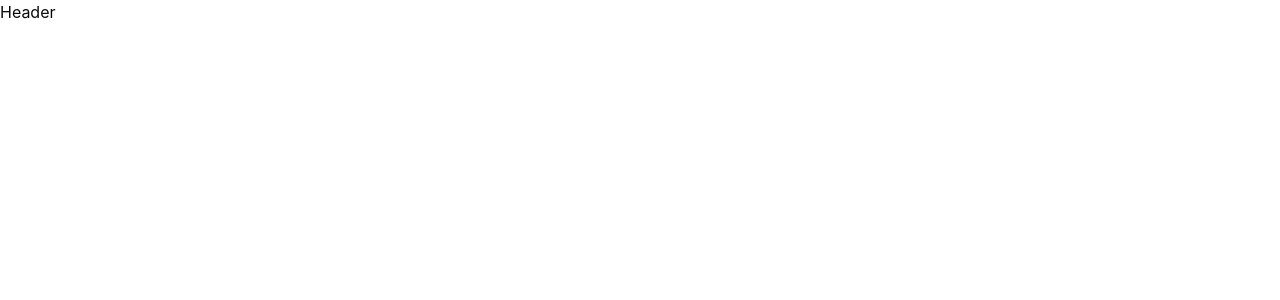
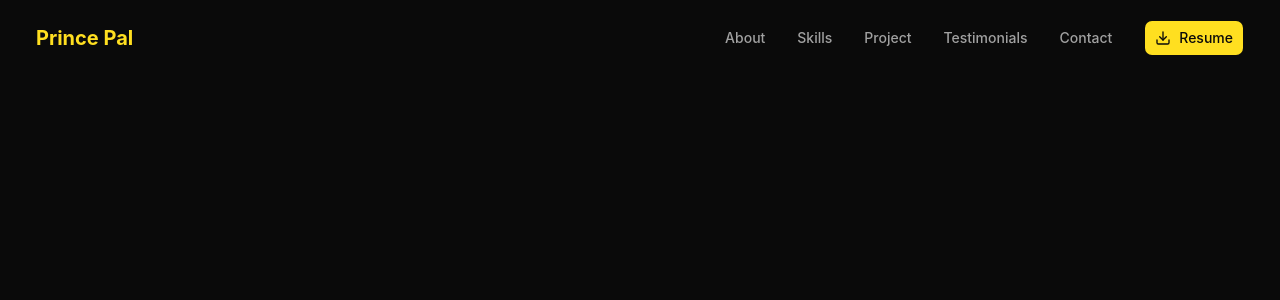
Before and after one commit to princepal09/Portfolio, a React (Vite) app in the folder client/: page / in a window 1280 px wide. Shown: the top 300 px of the page. Built offline with nearby package versions, Linux system fonts and the light colour scheme.

Commit message:
feat : add header section

```diff
--- a/client/package.json
+++ b/client/package.json
@@ -19,6 +19,7 @@
     "cmdk": "^1.1.1",
     "date-fns": "^4.4.0",
     "embla-carousel-react": "^8.6.0",
+    "framer-motion": "^12.40.0",
     "input-otp": "^1.4.2",
     "lucide-react": "^1.18.0",
     "next-themes": "^0.4.6",
--- a/client/src/App.css
+++ b/client/src/App.css
@@ -1,48 +1,31 @@
-@layer base {
-  :root {
-    --background: 0 0% 3.9%;
-    --foreground: 0 0% 98%;
-    --card: 0 0% 3.9%;
-    --card-foreground: 0 0% 98%;
-    --popover: 0 0% 3.9%;
-    --popover-foreground: 0 0% 98%;
-    --primary: 48 96% 53%;
-    --primary-foreground: 0 0% 9%;
-    --secondary: 0 0% 14.9%;
-    --secondary-foreground: 0 0% 98%;
-    --muted: 0 0% 14.9%;
-    --muted-foreground: 0 0% 63.9%;
-    --accent: 48 96% 53%;
-    --accent-foreground: 0 0% 9%;
-    --destructive: 0 62.8% 30.6%;
-    --destructive-foreground: 0 0% 98%;
-    --border: 0 0% 14.9%;
-    --input: 0 0% 14.9%;
-    --ring: 48 96% 53%;
-    --radius: 0.5rem;
-  }
+:root {
+  --background: oklch(0.145 0 0);
+  --foreground: oklch(0.985 0 0);
+
+  --card: oklch(0.145 0 0);
+  --card-foreground: oklch(0.985 0 0);
+
+  --popover: oklch(0.145 0 0);
+  --popover-foreground: oklch(0.985 0 0);
+
+  --primary: oklch(0.905 0.182 98.111);
+  --primary-foreground: oklch(0.145 0 0);
+
+  --secondary: oklch(0.269 0 0);
+  --secondary-foreground: oklch(0.985 0 0);
+
+  --muted: oklch(0.269 0 0);
+  --muted-foreground: oklch(0.708 0 0);
+
+  --accent: oklch(0.87 0 0);
+  --accent-foreground: oklch(0.145 0 0);
+
+  --destructive: oklch(0.704 0.191 22.216);
+  --destructive-foreground: oklch(0.985 0 0);
+
+  --border: oklch(1 0 0 / 10%);
+  --input: oklch(1 0 0 / 15%);
+  --ring: oklch(0.556 0 0);
+
+  --radius: 0.5rem;
 }
-
-@layer base {
-  * {
-    @apply border-border;
-  }
-  body {
-    @apply bg-background text-foreground;
-  }
-}
-
-.animate-in {
-  animation: animate-in 0.5s ease-out;
-}
-
-@keyframes animate-in {
-  from {
-    opacity: 0;
-    transform: translateY(10px);
-  }
-  to {
-    opacity: 1;
-    transform: translateY(0);
-  }
-}
--- a/client/src/App.tsx
+++ b/client/src/App.tsx
@@ -1,6 +1,6 @@
 import { createBrowserRouter, createRoutesFromElements, Route } from "react-router-dom";
 import Layout from "./components/Layout/Layout";
-
+import './App.css'
 
 
 export const router = createBrowserRouter(
--- a/client/src/components/Layout/Header.tsx
+++ b/client/src/components/Layout/Header.tsx
@@ -1,10 +1,102 @@
+import { useState } from "react";
+import { Button } from "@/components/ui/button";
+import { Download, Menu, X } from "lucide-react";
+import { Link } from "react-router-dom";
+import { motion, AnimatePresence } from "framer-motion";
+const Header = () => {
+  interface IMenuItem {
+    label: string;
+    href: string;
+  }
 
-const Header = () => {
+  const [isMobileMenuOpen, setIsMobileMenuOpen] = useState<boolean>(false);
+
+  const menuItems: IMenuItem[] = [
+    { label: "About", href: "#about" },
+    { label: "Skills", href: "#skills" },
+    { label: "Project", href: "#project" },
+    { label: "Testimonials", href: "#testimonials" },
+    { label: "Contact", href: "#contact" },
+  ];
   return (
-    <div>
-      Header
-    </div>
-  )
-}
+    <header className="fixed  p-5 top-0 right-0 left-0 z-50 transition-all duration-300">
+      <div className="container mx-auto px-4">
+        <div className="flex items-center justify-between">
+          <Link to={"/"} className={"text-xl font-bold text-primary"}>
+            Prince Pal
+          </Link>
 
-export default Header
+          {/* Desktop Menu  */}
+
+          <nav className="hidden md:flex items-center gap-8">
+            {menuItems.map((item: IMenuItem) => (
+              <a
+                className="text-sm font-medium text-muted-foreground hover:text-primary transition-colors"
+                key={item?.href}
+                href={item?.href}
+              >
+                {item?.label}
+              </a>
+            ))}
+
+            <Button asChild variant="default" size='lg' className="gap-2">
+                <a href="/PRINCE_RESUME.pdf" download>
+                  <Download className="w-4 h-4" />
+                  Resume
+                </a>
+              </Button>
+          </nav>
+
+          {/* Mobile Menu Button  */}
+          <Button
+            variant={"ghost"}
+            size={"icon"}
+            className="md:hidden"
+            onClick={() => setIsMobileMenuOpen((prev) => !prev)}
+          >
+            {isMobileMenuOpen ? (
+              <X className="w-5 h-5" />
+            ) : (
+              <Menu className="w-5 h-5" />
+            )}
+          </Button>
+        </div>
+      </div>
+
+      {/* Mobile Menu */}
+
+      <AnimatePresence>
+        {isMobileMenuOpen && (
+          <motion.div
+            initial={{ opacity: 0, height: 0 }}
+            animate={{ opacity: 1, height: "auto" }}
+            exit={{ opacity: 0, height: 0 }}
+            className="md:hidden border-t mt-3 bg-background"
+          >
+            <nav className="container mx-auto px-4 py-4 flex flex-col gap-4">
+              {menuItems.map((item: IMenuItem) => (
+                <a
+                  className="text-sm font-medium text-muted-foreground hover:text-primary transition-all"
+                  key={item.href}
+                  onClick={() => setIsMobileMenuOpen(false)}
+                  href={item?.href}
+                >
+                  {item?.label}
+                </a>
+              ))}
+
+              <Button asChild variant="default" size="sm" className="gap-2">
+                <a href="/PRINCE_RESUME.pdf" download>
+                  <Download className="w-4 h-4" />
+                  Resume
+                </a>
+              </Button>
+            </nav>
+          </motion.div>
+        )}
+      </AnimatePresence>
+    </header>
+  );
+};
+
+export default Header;
--- a/client/src/components/ui/button.tsx
+++ b/client/src/components/ui/button.tsx
@@ -9,7 +9,7 @@ const buttonVariants = cva(
   {
     variants: {
       variant: {
-        default: "bg-primary text-primary-foreground hover:bg-primary/80",
+        default: "bg-yellow-300 text-primary-foreground hover:bg-primary/80",
         outline:
           "border-border bg-background hover:bg-muted hover:text-foreground aria-expanded:bg-muted aria-expanded:text-foreground dark:border-input dark:bg-input/30 dark:hover:bg-input/50",
         secondary:
--- a/client/src/index.css
+++ b/client/src/index.css
@@ -124,12 +124,17 @@
 
 @layer base {
   * {
-    @apply border-border outline-ring/50;
-    }
+    border-color: var(--border);
+    outline-color: color-mix(in oklab, var(--ring) 50%, transparent);
+  }
+
+  html {
+    font-family: var(--font-sans);
+    scroll-behavior: smooth;
+  }
+
   body {
-    @apply bg-background text-foreground;
-    }
-  html {
-    @apply font-sans;
-    }
+    background-color: var(--background);
+    color: var(--foreground);
+  }
 }
```
Also changed, not shown: 2 other files (tests, documents, lock files or other folders).
